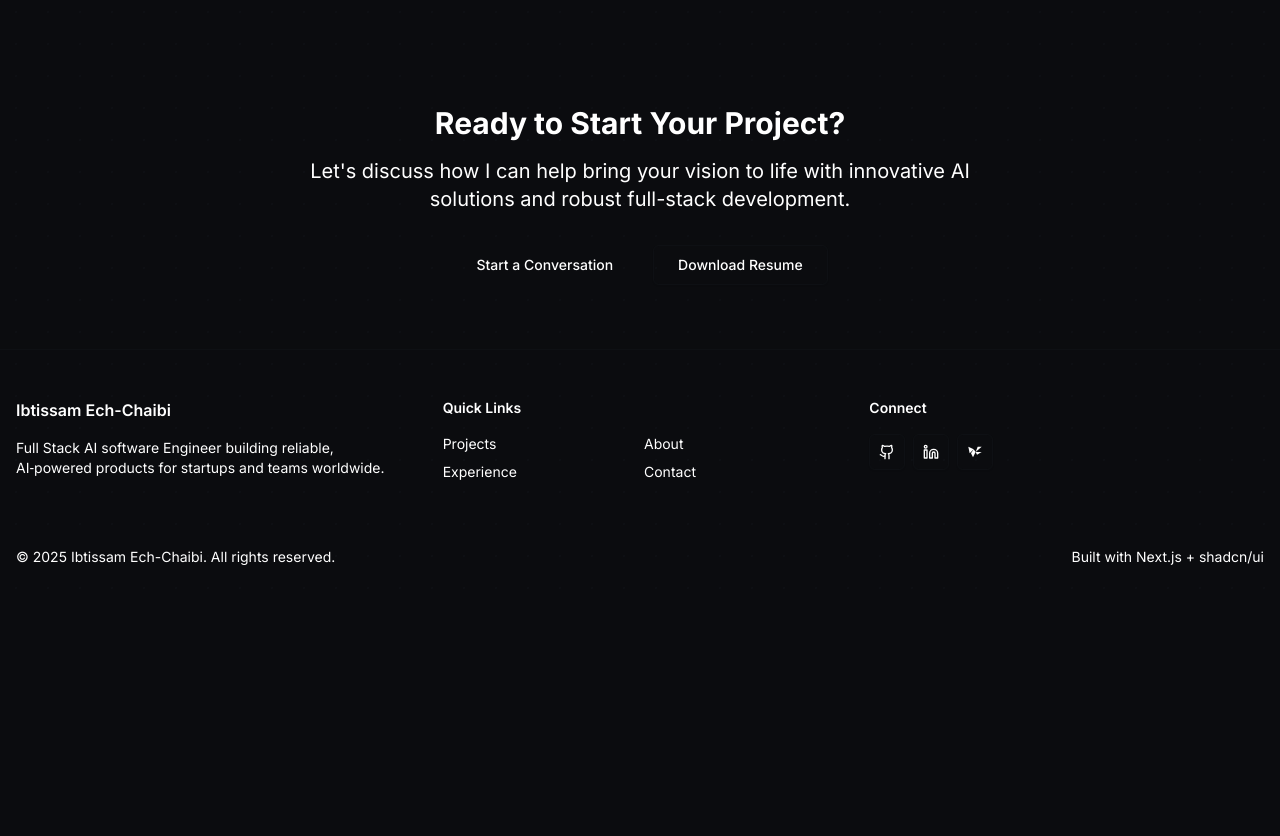
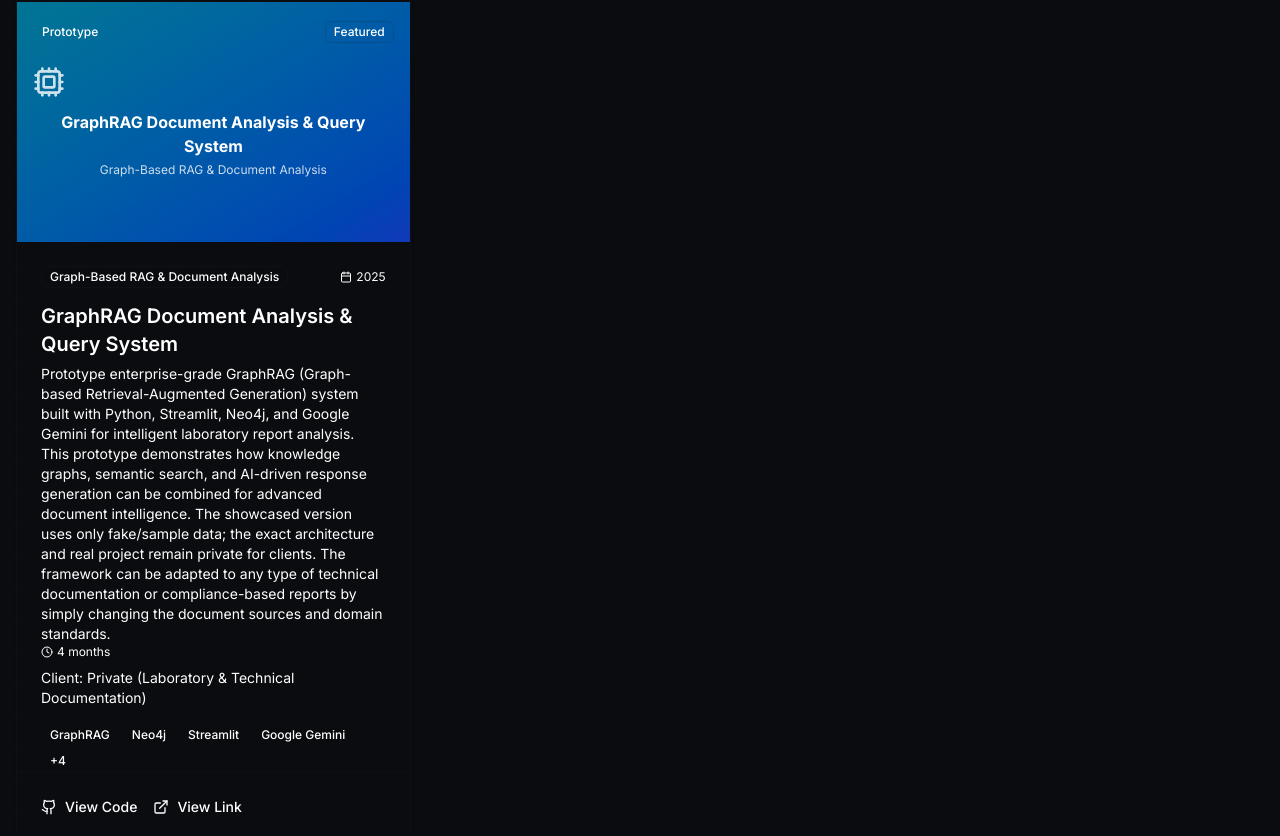
Before and after one commit to IbtissamEchchaibi19/portfolio, a Next.js app: page /projects in a window 1280 px wide. Shown: the part 1444-2280 px from the top of the page. Before the commit the page ends 2059 px from the top, so only its background shows below. Built offline with nearby package versions, Linux system fonts and the light colour scheme.

Commit message:
adding rag system

```diff
--- a/app/projects/page.tsx
+++ b/app/projects/page.tsx
@@ -98,6 +98,33 @@
   links: [
     { type: 'github', url: 'https://github.com/IbtissamEchchaibi19/beekeepchatbot' },
     { type: 'demo', url: 'https://www.loom.com/share/4bdcc5864fa84e80a6b863e23876e9b3?sid=db383b17-768d-49de-b7dc-8f36b260df0a' }
+  ],
+},
+{
+  id: 'graph-rag-lab-reports',
+  title: 'GraphRAG Document Analysis & Query System',
+  description: 'Prototype enterprise-grade GraphRAG (Graph-based Retrieval-Augmented Generation) system built with Python, Streamlit, Neo4j, and Google Gemini for intelligent laboratory report analysis. This prototype demonstrates how knowledge graphs, semantic search, and AI-driven response generation can be combined for advanced document intelligence. The showcased version uses only fake/sample data; the exact architecture and real project remain private for clients. The framework can be adapted to any type of technical documentation or compliance-based reports by simply changing the document sources and domain standards.',
+  image: null,
+  imageGradient: 'from-cyan-600 to-blue-700',
+  tags: [
+    'GraphRAG',
+    'Neo4j',
+    'Streamlit',
+    'Google Gemini',
+    'SentenceTransformers',
+    'Knowledge Graphs',
+    'Semantic Search',
+    'Document Intelligence'
+  ],
+  category: 'Graph-Based RAG & Document Analysis',
+  status: 'Prototype',
+  timeline: '4 months',
+  year: '2025',
+  client: 'Private (Laboratory & Technical Documentation)',
+  featured: true,
+  links: [
+    { type: 'github', url: 'https://github.com/IbtissamEchchaibi19/GraphRAG-Retreving-Reports/tree/master' },
+    { type: 'demo', url: 'https://vimeo.com/manage/videos/1118154921' }
   ],
 }
 
```
